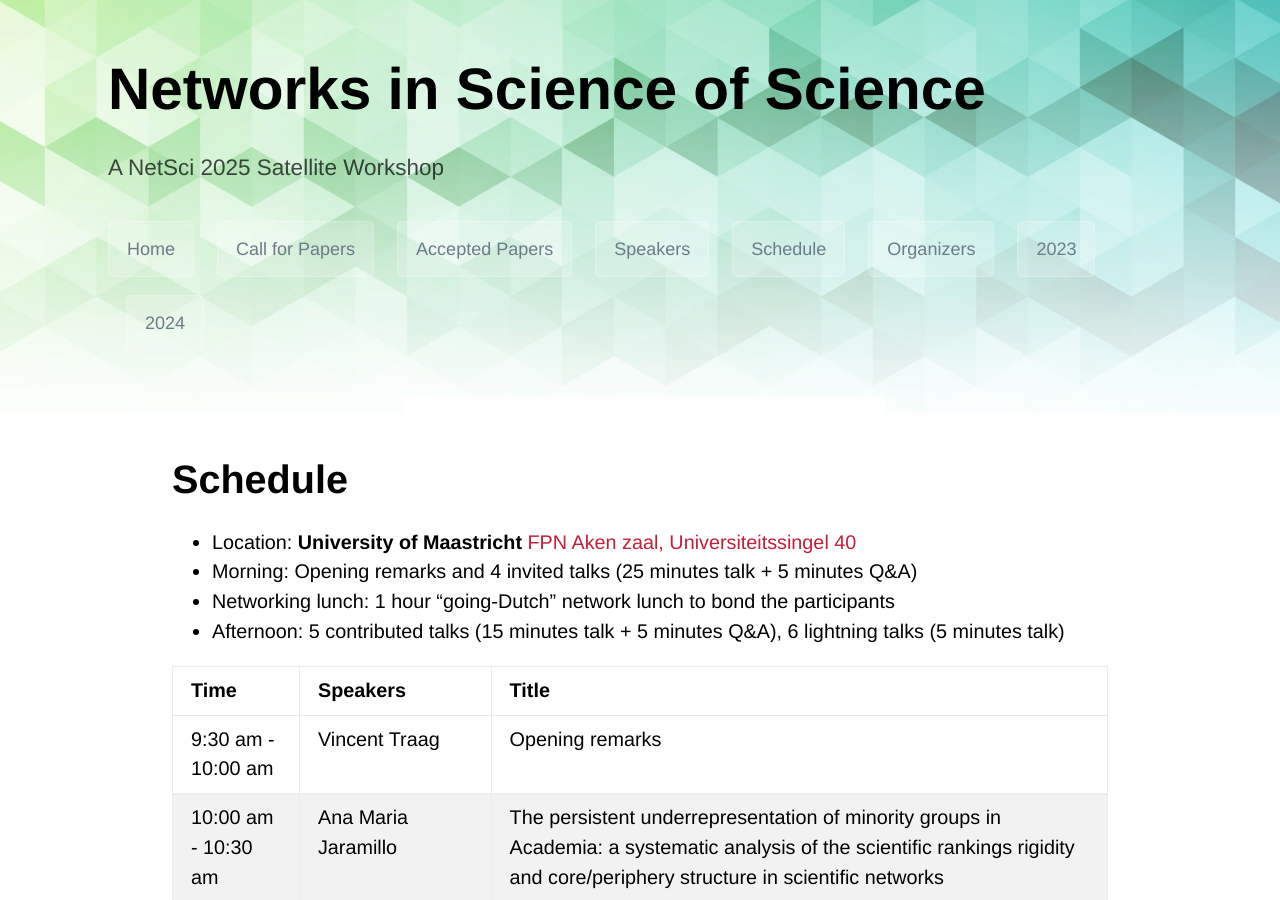
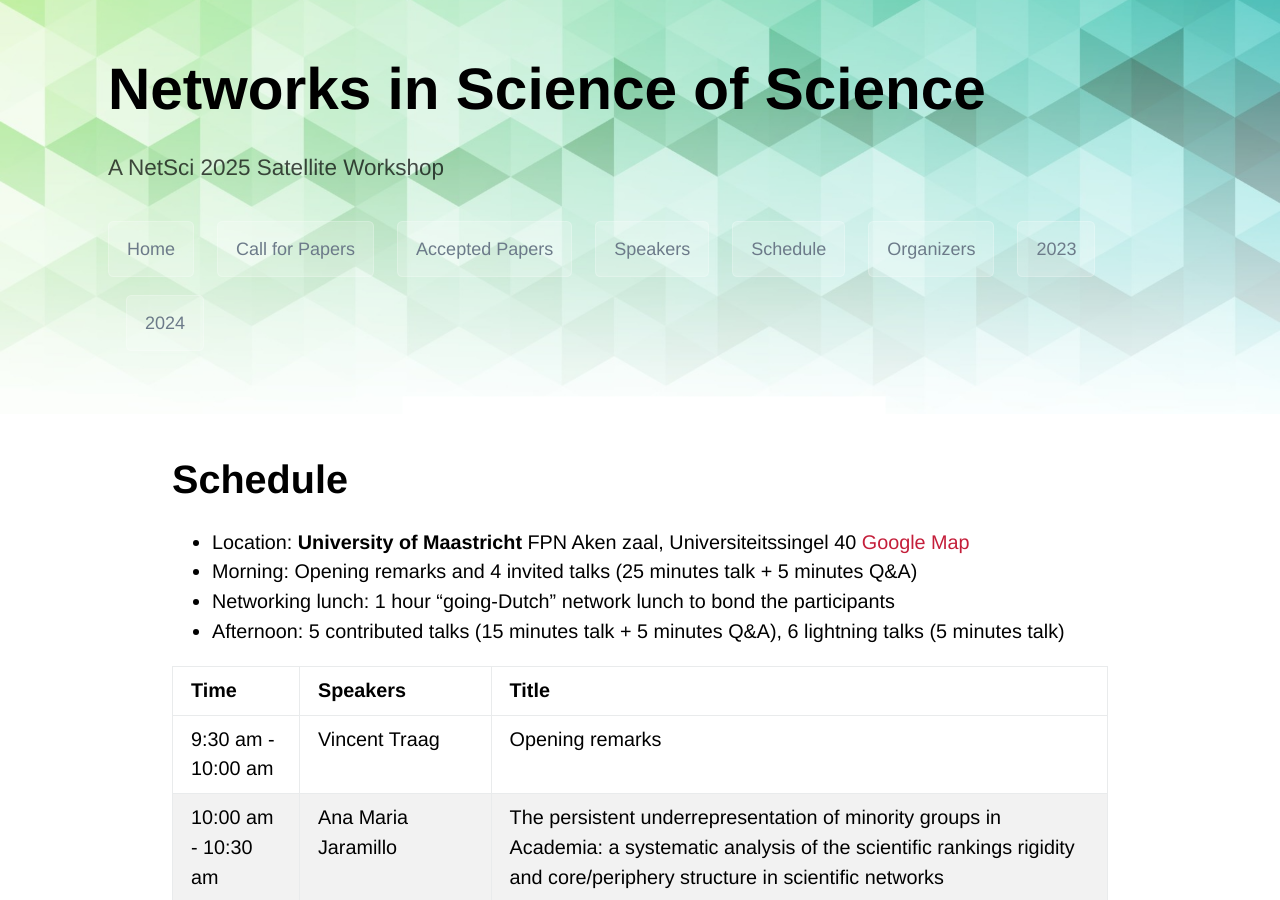
Before and after one commit to netscisci/netscisci.github.io, a Jekyll site: the page built from schedule.md, in a window 1280 px wide and 900 px high. Built offline with Jekyll 4.4.1, drawn with Linux system fonts in a browser that asks for light colours; some web fonts are replaced; our own code applies the rules of GitHub Pages for plain Markdown files.

Commit message:
Update schedule.md

```diff
--- a/schedule.md
+++ b/schedule.md
@@ -3,7 +3,7 @@ layout: default
 ---
 
 # Schedule
-- Location: **University of Maastricht** [FPN Aken zaal, Universiteitssingel 40](https://maps.app.goo.gl/BJ6aLFSEL2VH51Lk9)
+- Location: **University of Maastricht** FPN Aken zaal, Universiteitssingel 40 [Google Map](https://maps.app.goo.gl/BJ6aLFSEL2VH51Lk9)
 - Morning: Opening remarks and 4 invited talks (25 minutes talk + 5 minutes Q&A)
 - Networking lunch: 1 hour "going-Dutch" network lunch to bond the participants
 - Afternoon: 5 contributed talks (15 minutes talk + 5 minutes Q&A), 6 lightning talks (5 minutes talk)
```
